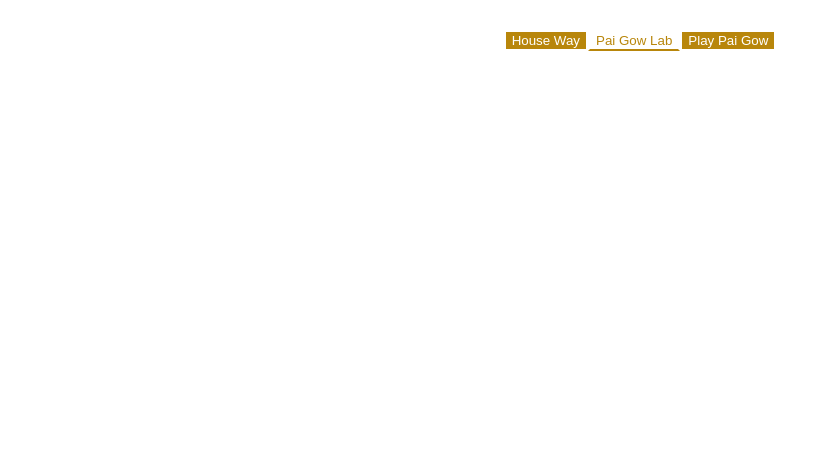
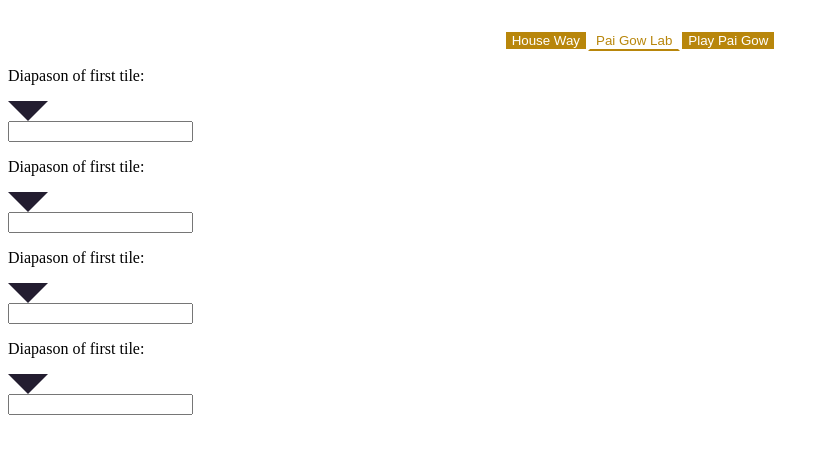
Before and after one commit to turtleflyer/pai-gow-tiles, a React app: page / in a window 1280 px wide. Both pictures are taken after a click on the button "Pai Gow Lab". Shown: the top 454 px of the page, without its empty margins (0-829 px from the left). Built offline with nearby package versions, Linux system fonts and the light colour scheme.

Commit message:
Added scratch of Pai Gow Lab section

```diff
--- /dev/null
+++ b/src/components/ArrowDown/ArrowDown.css
@@ -0,0 +1,7 @@
+.ArrowDown {
+  width: 0;
+  height: 0;
+  border-left: 20px solid transparent;
+  border-right: 20px solid transparent;
+  border-top: 20px solid rgb(35, 29, 48);
+}
--- /dev/null
+++ b/src/components/ArrowDown/ArrowDown.js
@@ -0,0 +1,11 @@
+import React, { PureComponent } from 'react';
+import PropTypes from 'prop-types';
+import './ArrowDown.css';
+
+export default class ArrowDown extends PureComponent {
+  static propTypes = {};
+
+  render() {
+    return <div className="ArrowDown" />;
+  }
+}
--- /dev/null
+++ b/src/components/ChooseDiapasons/ChooseDiapasons.js
@@ -0,0 +1,19 @@
+import React, { PureComponent } from 'react';
+import PropTypes from 'prop-types';
+import './ChooseDiapasons.css';
+import InputDiapason from '../InputDiapason/InputDiapason';
+
+export default class ChooseDiapasons extends PureComponent {
+  static propTypes = {};
+
+  render() {
+    return (
+      <div>
+        <InputDiapason />
+        <InputDiapason />
+        <InputDiapason />
+        <InputDiapason />
+      </div>
+    );
+  }
+}
--- /dev/null
+++ b/src/components/InputDiapason/InputDiapason.js
@@ -0,0 +1,20 @@
+import React, { PureComponent } from 'react';
+import PropTypes from 'prop-types';
+import './InputDiapason.css';
+import ArrowDown from '../ArrowDown/ArrowDown';
+
+export default class InputDiapason extends PureComponent {
+  static propTypes = {};
+
+  render() {
+    return (
+      <div>
+        <p>
+          {'Diapason of first tile:'}
+        </p>
+        <ArrowDown />
+        <input />
+      </div>
+    );
+  }
+}
--- /dev/null
+++ b/src/components/MultiHands/MultiHands.js
@@ -0,0 +1,11 @@
+import React, { PureComponent } from 'react';
+import PropTypes from 'prop-types';
+import './MultiHands.css';
+
+export default class MultiHands extends PureComponent {
+  static propTypes = {};
+
+  render() {
+    return <div />;
+  }
+}
--- a/src/components/NavButtons/NavButtons.js
+++ b/src/components/NavButtons/NavButtons.js
@@ -16,7 +16,6 @@ export default class NavButtons extends PureComponent {
       <nav className="NavButtons">
         <button
           type="button"
-          id="NavButtons__menu-button--HW"
           className={`NavButtons__menu-button${
             activeSection === constants.HOUSE_WAY_SEC ? ' NavButtons__menu-button--active' : ''
           }`}
@@ -28,19 +27,17 @@ export default class NavButtons extends PureComponent {
         </button>
         <button
           type="button"
-          id="NavButtons__menu-button--PGL"
           className={`NavButtons__menu-button${
-            activeSection === constants.PAI_GOW_LAG_SEC ? ' NavButtons__menu-button--active' : ''
+            activeSection === constants.PAI_GOW_LAB_SEC ? ' NavButtons__menu-button--active' : ''
           }`}
           tabIndex="0"
-          section={constants.PAI_GOW_LAG_SEC}
+          section={constants.PAI_GOW_LAB_SEC}
           onClick={onCheck}
         >
           {'Pai Gow Lab'}
         </button>
         <button
           type="button"
-          id="NavButtons__menu-button--play"
           className={`NavButtons__menu-button${
             activeSection === constants.GAMEPLAY_SEC ? ' NavButtons__menu-button--active' : ''
           }`}
--- a/src/components/TilesLab/TilesLab.js
+++ b/src/components/TilesLab/TilesLab.js
@@ -1,10 +1,18 @@
 import React, { PureComponent } from 'react';
 import PropTypes from 'prop-types';
+import './TilesLab.css';
+import ChooseDiapasons from '../ChooseDiapasons/ChooseDiapasons';
+import MultiHands from '../MultiHands/MultiHands';
 
 export default class TilesLab extends PureComponent {
   static propTypes = {};
 
   render() {
-    return <div />;
+    return (
+      <div>
+        <ChooseDiapasons />
+        <MultiHands />
+      </div>
+    );
   }
 }
--- a/src/components/TilesRow/TilesRow.js
+++ b/src/components/TilesRow/TilesRow.js
@@ -33,7 +33,7 @@ export default class TilesRow extends PureComponent {
               }
               if ((i + 1) % 2 ** d === 0) {
                 blocks[5 - d].push(
-                  <div key={`depth${5 - d}-i${blocks[5 - d].length - 1}`} className="TileRow__flex-block">
+                  <div key={`depth${5 - d}-i${blocks[5 - d].length}`} className="TileRow__flex-block">
                     {blocks[6 - d]}
                   </div>,
                 );
--- a/src/constants.js
+++ b/src/constants.js
@@ -1,5 +1,5 @@
 export default {
   HOUSE_WAY_SEC: 'HOUSE_WAY_SEC',
-  PAI_GOW_LAG_SEC: 'PAI_GOW_LAB_SEC',
+  PAI_GOW_LAB_SEC: 'PAI_GOW_LAB_SEC',
   GAMEPLAY_SEC: 'GAMEPLAY_SEC',
 };
```
Also changed, not shown: src/components/ChooseDiapasons/ChooseDiapasons.css (added), src/components/InputDiapason/InputDiapason.css (added), src/components/MultiHands/MultiHands.css (added).
